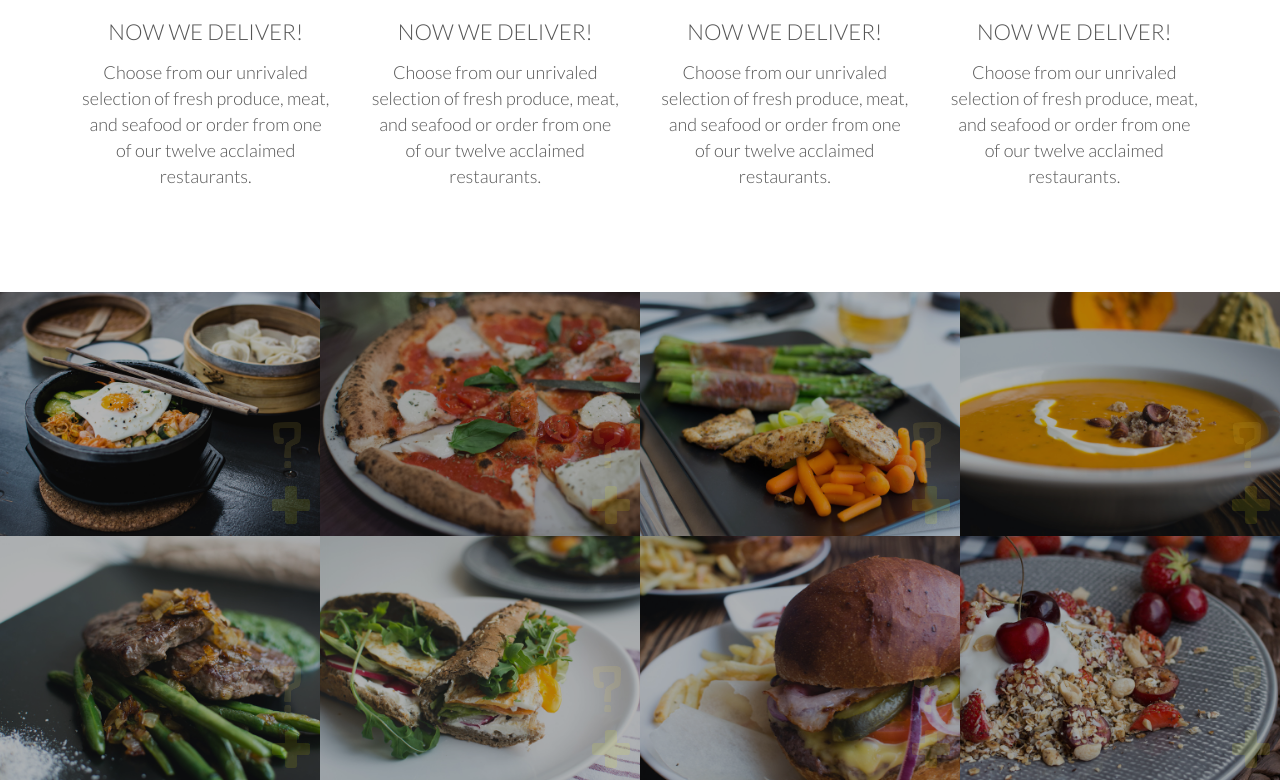
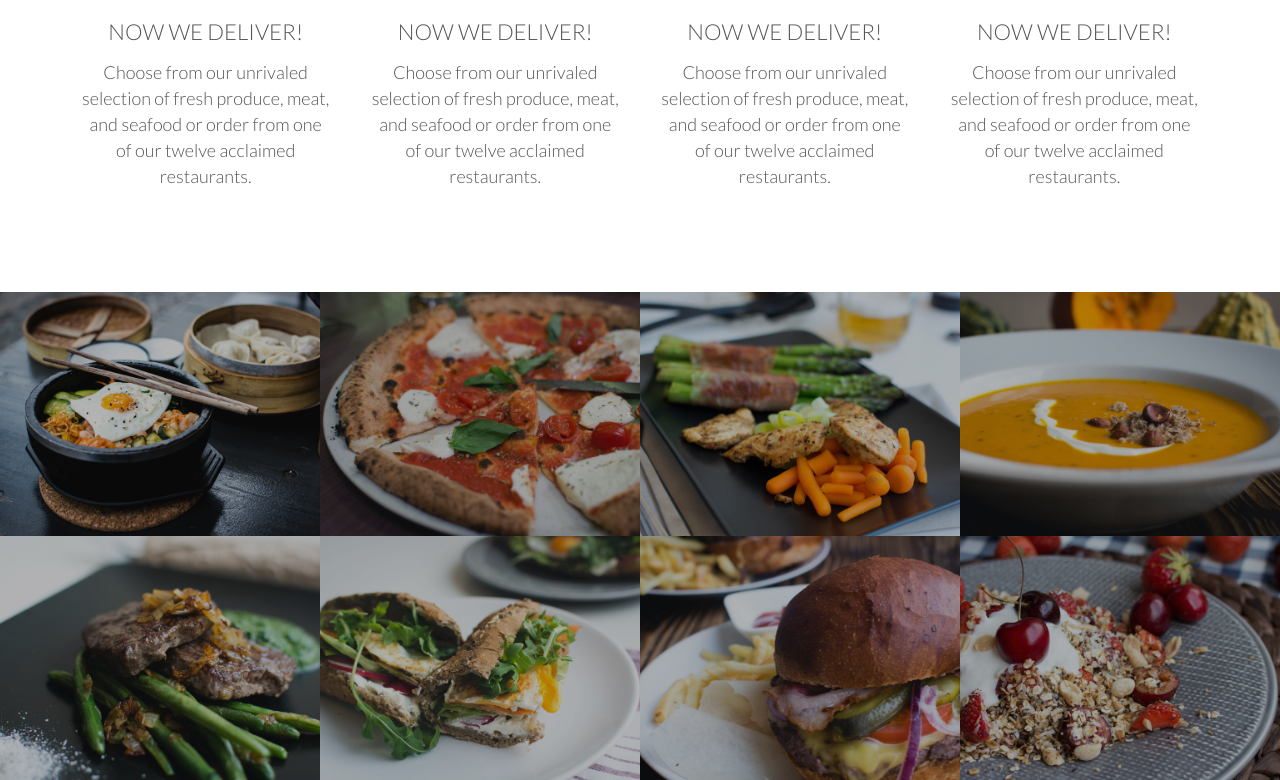
Before and after one commit to Anddrew914/Eataly_Delivers, a React (Create React App) app: page / in a window 1280 px wide. Shown: the part 1165-1945 px from the top of the page. Built offline with nearby package versions, Linux system fonts and the light colour scheme.

Commit message:
hovering over meal makes overlays visible, hovering over overlays scales the size

```diff
--- a/src/css/FoodMenu.css
+++ b/src/css/FoodMenu.css
@@ -32,7 +32,7 @@
 }
 
 .meal-photo img {
-  opacity: 0.1;
+  opacity: 0;
   position: absolute;
   width: 18%;
   height: auto;
@@ -40,18 +40,26 @@
 }
 
 .meal-photo img:nth-child(2) {
-  bottom: 26%;
-  right: 4px;
+  bottom: 27%;
+  right: 5px;
+  width: 14.5%;
 }
 
 .meal-photo img:last-child {
   bottom: 5%;
   right: 10px;
-  width: 12%;
-  opacity: 0.1;
+  width: 11.5%;
 }
 
 .meal-photo:hover img {
   opacity: 1;
+}
+
+.meal-photo:hover img:first-child {
   transform: scale(1.15);
 }
+
+.meal-photo img:nth-child(2):hover,
+.meal-photo img:last-child:hover {
+  transform: scale(1.26);
+}
```
